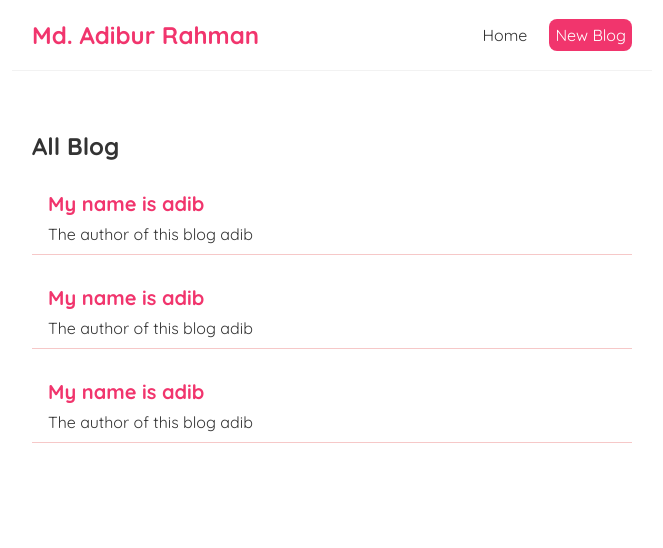
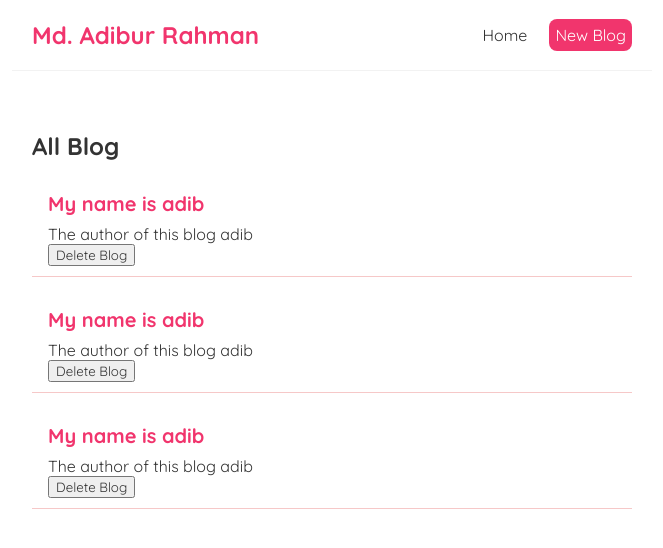
Before and after one commit to adibfuego90/react-vite-learning, a React (Vite) app: page / in a window 1280 px wide. Shown: the top 548 px of the page, without its empty margins (308-971 px from the left). Built offline with nearby package versions, Linux system fonts and the light colour scheme.

Commit message:
Delete button added

```diff
--- a/src/BlogList.jsx
+++ b/src/BlogList.jsx
@@ -1,7 +1,4 @@
-const BlogList = (props) => {
-  const blogs = props.blogs;
-  const title = props.title;
-
+const BlogList = ({ blogs, title, handleDelete }) => {
   return (
     <div className="blog-list">
       <h2>{title}</h2>
@@ -9,6 +6,7 @@
         <div className="blog-priview" key={blog.id}>
           <h2>{blog.title}</h2>
           <p>The author of this blog {blog.author}</p>
+          <button onClick={() => handleDelete(blog.id)}>Delete Blog</button>
         </div>
       ))}
     </div>
--- a/src/Home.jsx
+++ b/src/Home.jsx
@@ -22,9 +22,13 @@
       id: 3,
     },
   ]);
+  const handleDelete = (id) => {
+    const newBlogs = blogs.filter((blog) => blog.id !== id);
+    setBlogs(newBlogs);
+  };
   return (
     <div className="home">
-      <BlogList blogs={blogs} title="All Blog" />
+      <BlogList blogs={blogs} title="All Blog" handleDelete={handleDelete} />
     </div>
   );
 };
```
